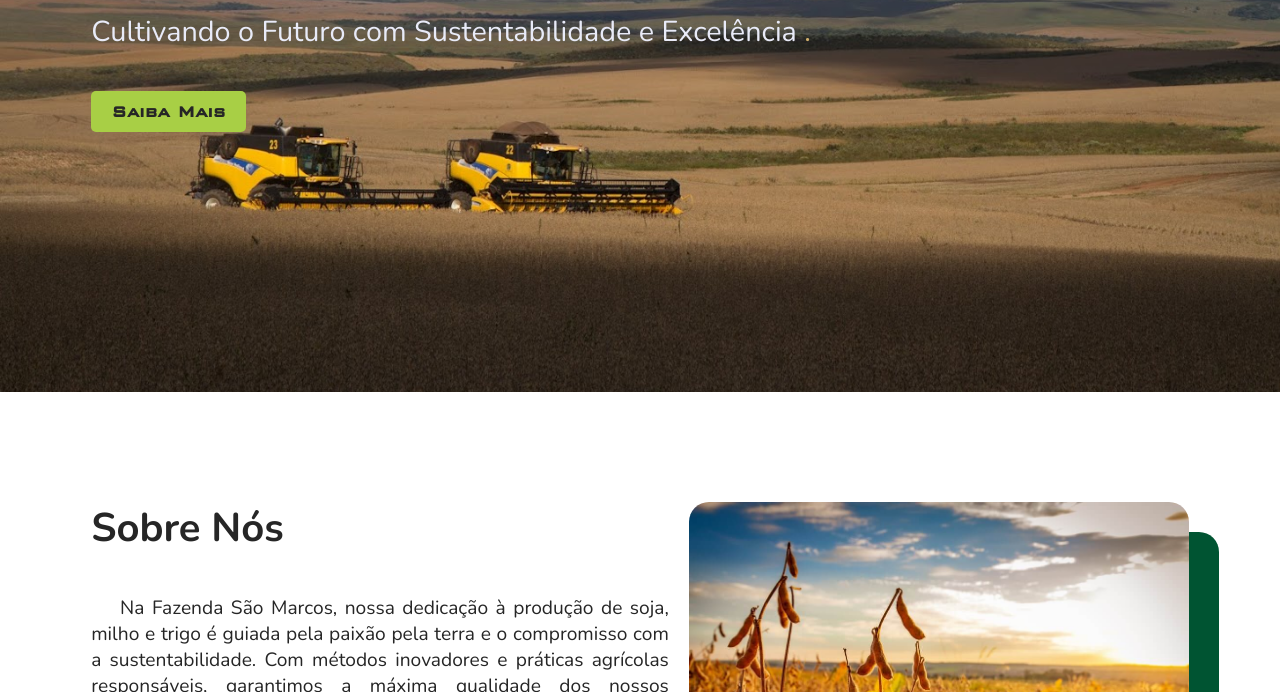
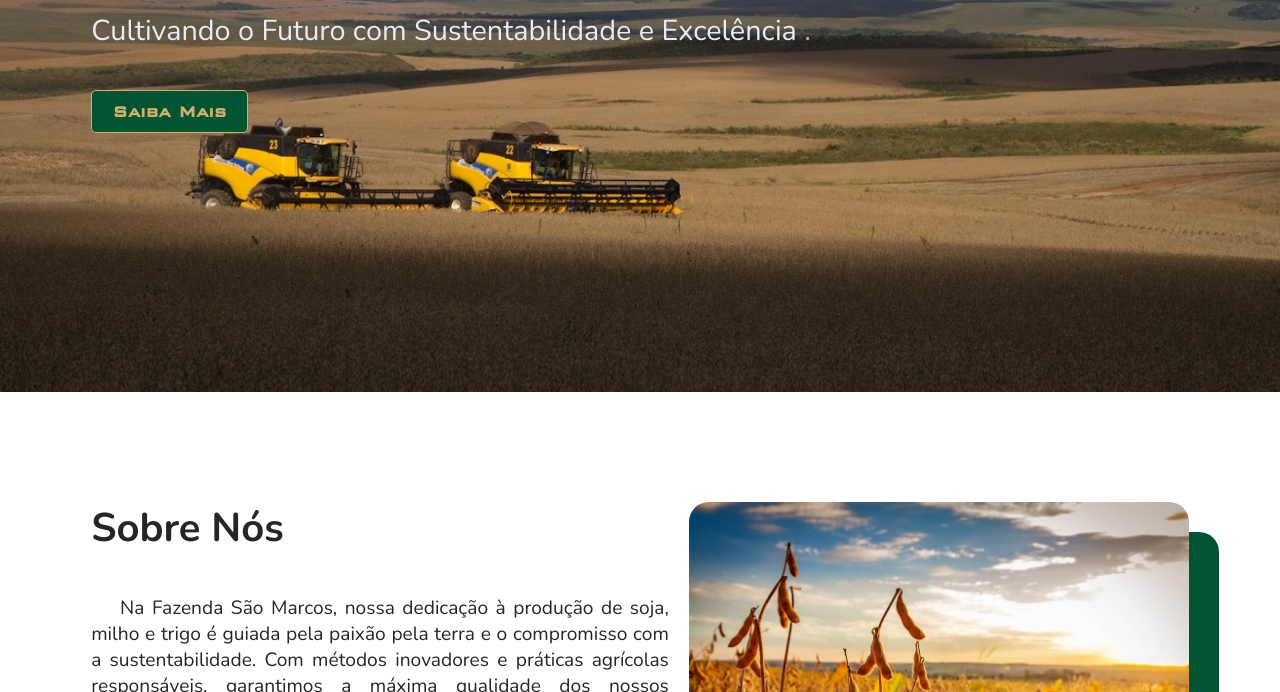
Before and after one commit to MarcioDavid81/fazendasaomarcos, a plain HTML site: page index.html in a window 1280 px wide. Shown: the part 408-1100 px from the top of the page. Drawn offline with nearby package versions, Linux system fonts and the light colour scheme.

Commit message:
feat: adjust button color

```diff
--- a/styles/style.css
+++ b/styles/style.css
@@ -71,10 +71,10 @@ header .menu-desktop nav ul li a{
     }
 }
 .btn-contato button{
-    background-color: var(--tertiary-color);
-    color: var(--text-color);
+    background-color: var(--primary-color);
+    color: var(--secondary-color);
+    border: 1px solid var(--secondary-color);
     padding: 10px 20px;
-    border: none;
     border-radius: 5px;
     cursor: pointer;
     font-family: var(--title-font);
@@ -83,9 +83,9 @@ header .menu-desktop nav ul li a{
     transition: all 0.5s;
 
     &:hover{
-        background-color: var(--primary-color);
-        color: var(--secondary-color);
-        border: 1px solid var(--secondary-color);
+        background-color: var(--tertiary-color);
+        color: var(--text-color);
+        border: 1px solid var(--text-color);
     }
 }
 
```
